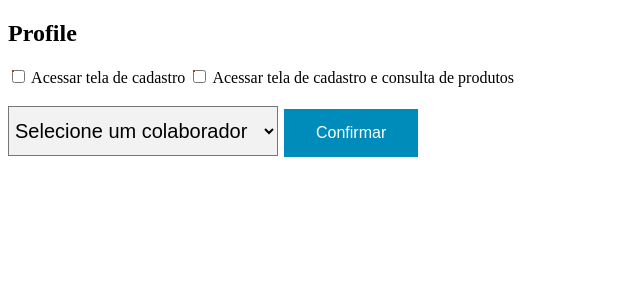
After one commit to Kockiee/cadCli, a FastAPI app: template app/templates/profile.html in a window 1280 px wide. The commit adds this page. Shown: the top 300 px of the page, without its empty margins (0-640 px from the left). Run offline with FastAPI, Linux system fonts and the light colour scheme; the template is opened without the code that fills it, so the values that code supplies are empty; parts of the project's set-up code (start-up, migrations or seed data) failed here and were passed over.

Commit message:
Alteração do index.html e inclusão do profile.html

```diff
--- a/app/templates/index.html
+++ b/app/templates/index.html
@@ -6,8 +6,8 @@
         <meta name="viewport" content="width=device-width,initial-scale=1">
         <title>Customer Control</title>
         <style>:root{--body-font:-apple-system,BlinkMacSystemFont,"Segoe UI",Roboto,Oxygen,Ubuntu,Cantarell,"Fira Sans","Droid Sans","Helvetica Neue",Arial,sans-serif,"Apple Color Emoji","Segoe UI Emoji","Segoe UI Symbol";--heading-font:-apple-system,BlinkMacSystemFont,"Segoe UI",Roboto,Oxygen,Ubuntu,Cantarell,"Fira Sans","Droid Sans","Helvetica Neue",Arial,sans-serif,"Apple Color Emoji","Segoe UI Emoji","Segoe UI Symbol";--logo-font:-apple-system,BlinkMacSystemFont,"Segoe UI",Roboto,Oxygen,Ubuntu,Cantarell,"Fira Sans","Droid Sans","Helvetica Neue",Arial,sans-serif,"Apple Color Emoji","Segoe UI Emoji","Segoe UI Symbol";--menu-font:-apple-system,BlinkMacSystemFont,"Segoe UI",Roboto,Oxygen,Ubuntu,Cantarell,"Fira Sans","Droid Sans","Helvetica Neue",Arial,sans-serif,"Apple Color Emoji","Segoe UI Emoji","Segoe UI Symbol"}</style>
-        <!-- <link rel="stylesheet" href="{{ url_for('static', path='/style.css') }}"> -->
-        <link rel="stylesheet" href="../static/style.css">
+        <link rel="stylesheet" href="{{ url_for('static', path='/style.css') }}">
+        <!-- <link rel="stylesheet" href="../static/style.css"> -->
     </head>
     <body>
         <div class="site-container">
--- /dev/null
+++ b/app/templates/profile.html
@@ -0,0 +1,66 @@
+<!DOCTYPE html>
+<html lang="pt-BR">
+<head>
+    <meta charset="UTF-8">
+    <meta http-equiv="X-UA-Compatible" content="IE=edge">
+    <meta name="viewport" content="width=device-width, initial-scale=1.0">
+    <title>Profile</title>
+    <style type="text/css">
+        select{
+        width: 270px;
+        height: 50px;
+        font-size: 20px;
+        background: #f2f2f3;
+        padding-left: 2px
+        }
+
+        input[type='checkbox']::before {
+          content: ' ';
+          width: inherit;
+          height: inherit;
+          position: absolute;
+          background-color: #fff;
+          border: 1px solid #bf360c;
+        }
+
+        input[type='checkbox']:checked::after {
+          content: ' ';
+          width: 0.2rem;
+          height: 0.5rem;
+          margin-left: 0.3rem;
+          border-color: #bf360c;
+          border-style: solid;
+          border-width: 0 3px 3px 0;
+          position: absolute;
+          transform: rotate(45deg);
+        }
+
+        button {
+            border: none;
+            color: white;
+            padding: 15px 32px;
+            text-align: center;
+            text-decoration: none;
+            display: inline-block;
+            font-size: 16px;
+            margin: 4px 2px;
+            cursor: pointer;
+            background-color: #008CBA;
+        }
+    </style>
+</head>
+<body>
+    <h2>Profile</h2>
+    <input type="checkbox"><label>   Acessar tela de cadastro</label>
+    <input type="checkbox"><label>   Acessar tela de cadastro e consulta de produtos</label>
+    <br>
+    <br>
+    <select name="select">
+        <option value="Default" selected>Selecione um colaborador</option>
+        <option value="1">funcionário 1</option>
+        <option value="2">funcionário 2</option>
+        <option value="3">funcionário 3</option>
+      </select>
+    <button>Confirmar</button>
+</body>
+</html>
```
